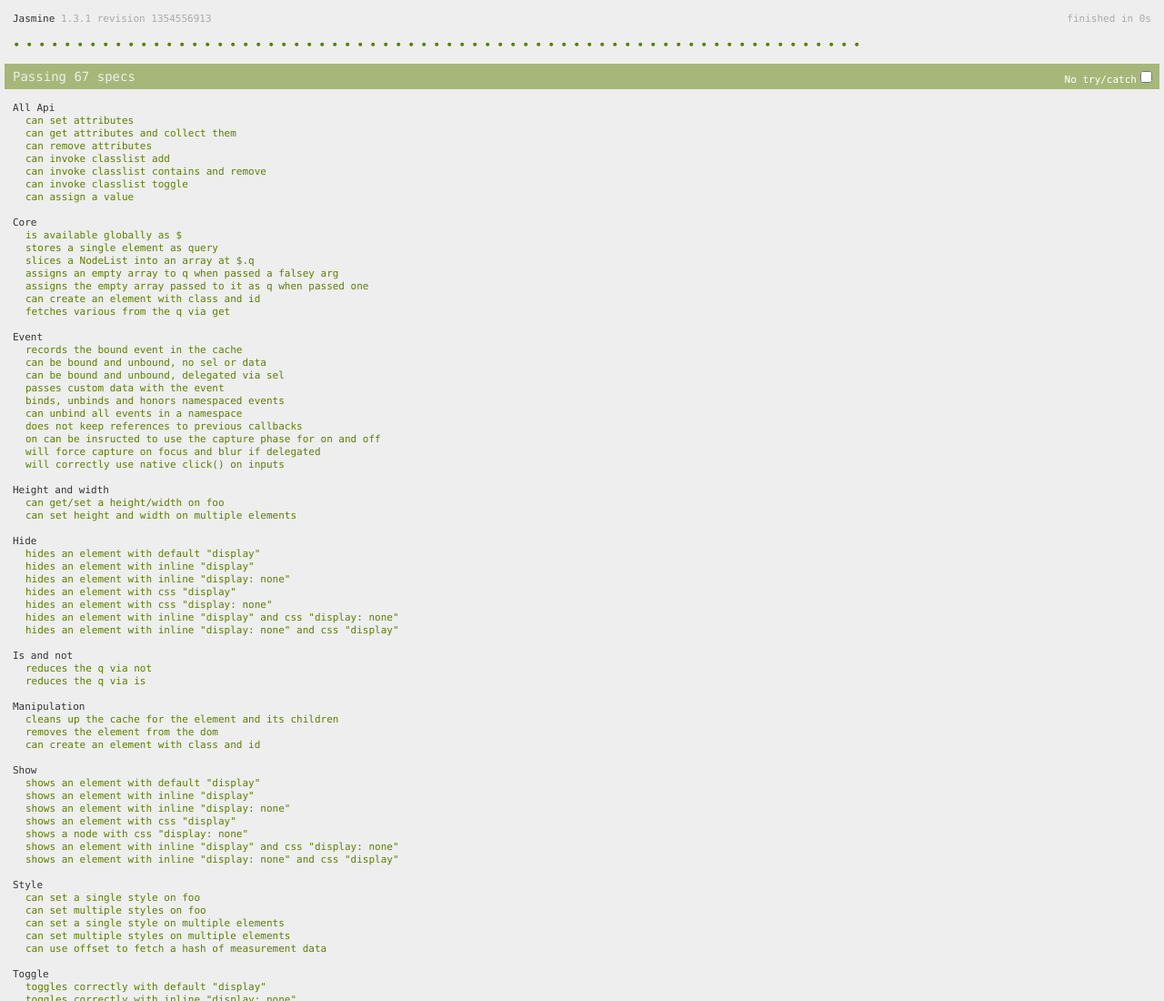
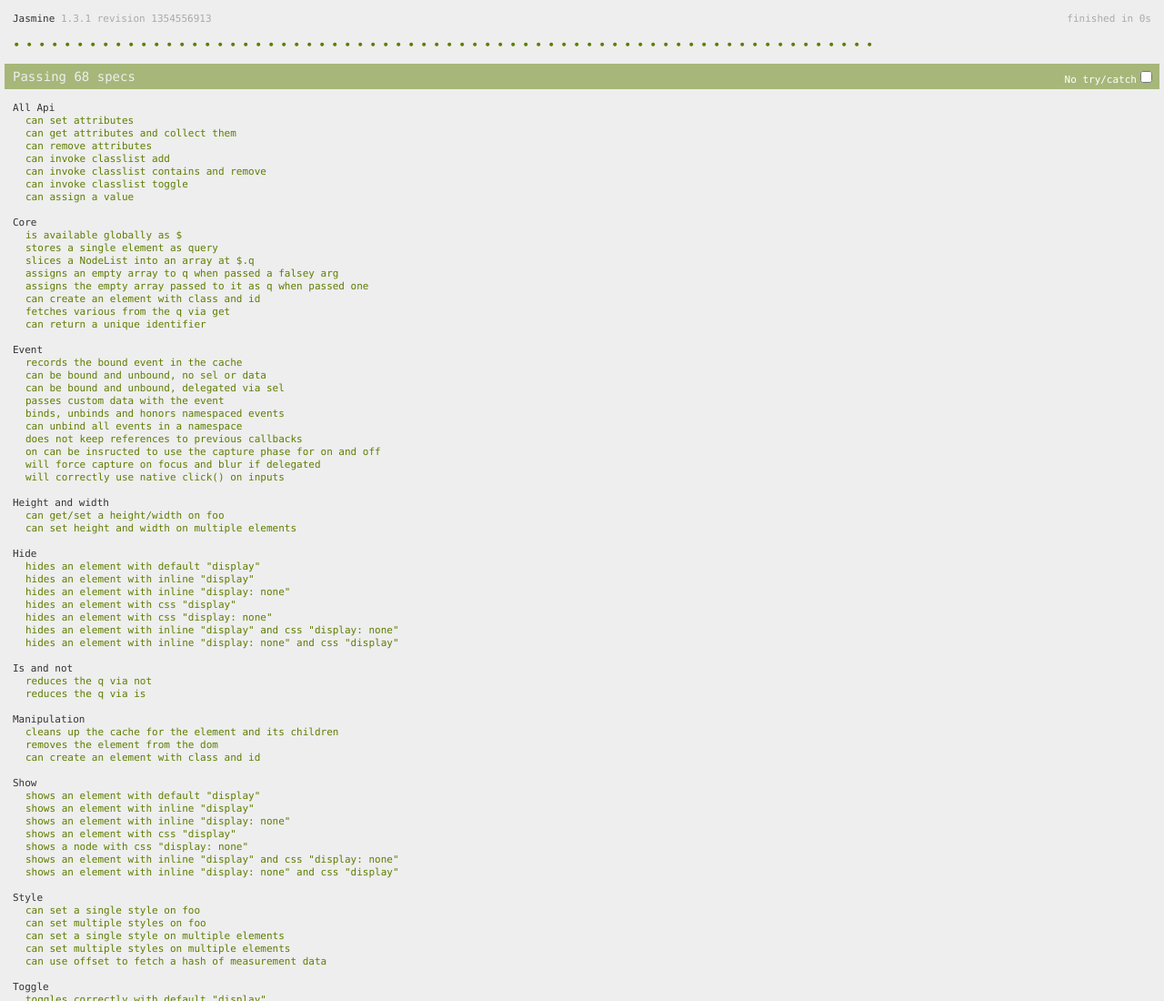
Before and after one commit to sudo-js/cash, a plain HTML site: page specRunner.html in a window 1280 px wide. Shown: the top 1100 px of the page at 91% size. Drawn offline with Linux system fonts and the light colour scheme.

Commit message:
implement the getUid method

```diff
--- a/build/debug/cash.js
+++ b/build/debug/cash.js
@@ -30,6 +30,16 @@
 // fetch the unique identifier for this element
 cash._getCid_ = function(el) {
   return isWindow(el) ? 'window' : isDocument(el) ? 'document' : el.getAttribute('cid');
+};
+// ###getUid
+// Return a unique identifier via the _cid_ with an optional passed in prefix
+//
+// `param` {string} `pre` Optional prefix for the identifier
+//
+// `returns` {string}
+cash.getUid = function(pre) {
+  var n = ++this._cid_;
+  return pre ? pre + n : String(n);
 };
 // init
 // Breaking from the jQuery pattern, only a singile DOM node or NodeList is
@@ -65,7 +75,7 @@
   var cid = this._getCid_(el),
     obj = this.cache[ref];
   if(!cid) {
-    cid = String(++this._cid_);
+    cid = this.getUid();
     el.setAttribute('cid', cid);
   }
   obj[cid] || (obj[cid] = ref === 'events' ? {} : undefined);
@@ -564,7 +574,7 @@
   });
   return ary.join('&');
 };
-cash.version = "0.3.0";
+cash.version = "0.3.1";
 // Not checking for window, or trying to play nice
 window.$ = cash;
 }(window));
--- a/spec/core.spec.js
+++ b/spec/core.spec.js
@@ -54,4 +54,11 @@
     expect($.get(-1).classList.contains('me')).toBe(true);
   });
 
+  it('can return a unique identifier', function() {
+    var current = $._cid_, next = $.getUid();
+    expect(parseInt(next, 10) - 1).toBe(current);
+    var prefixed = $.getUid('foo'), comp = 'foo' + (current + 2);
+    expect(prefixed).toBe(comp);
+  });
+
 });
```
Also changed, not shown: cash.html (+1 -1 lines), src/cash.js (+11 -1 lines).
